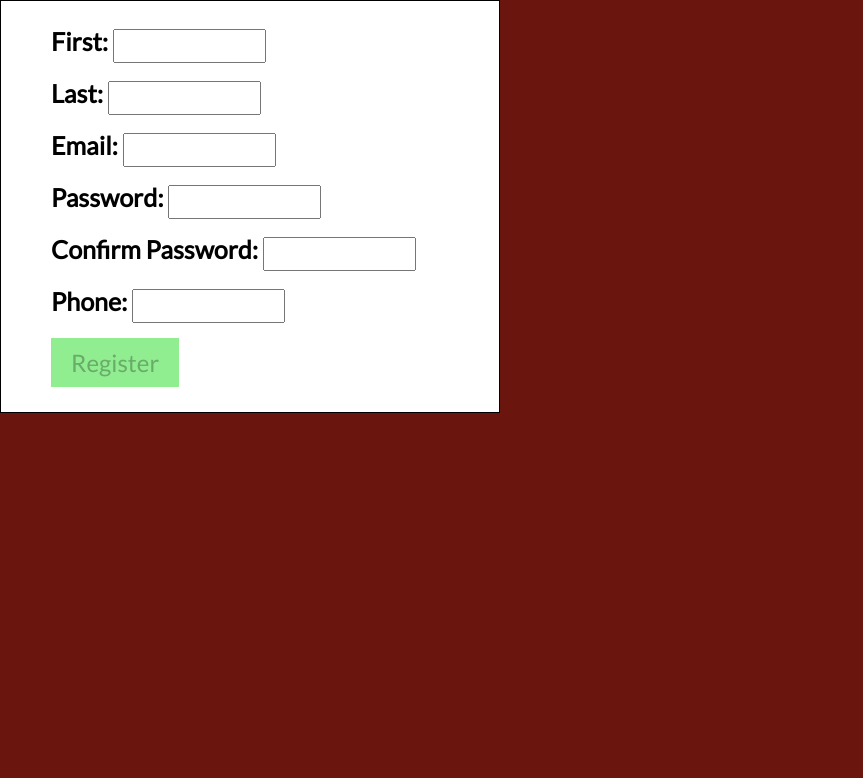
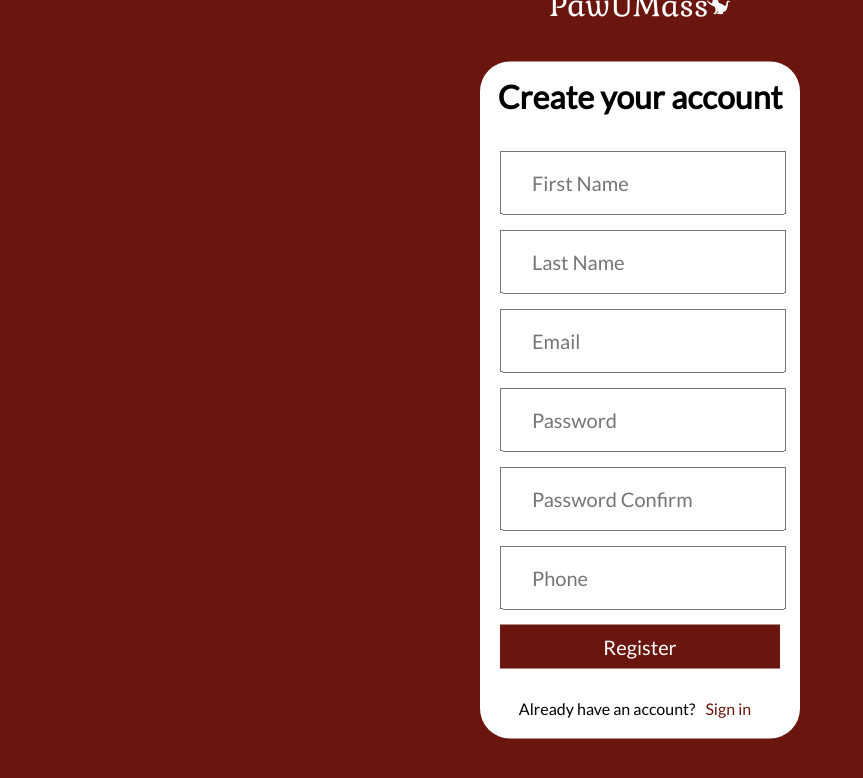
Before and after one commit to thinhphamcs/paw-umass, a React (Create React App) app in the folder react/client/: page /register in a window 1280 px wide. Shown: the top 778 px of the page, without its empty margins (0-863 px from the left). Built offline with nearby package versions, Linux system fonts and the light colour scheme.

Commit message:
Added CSS

```diff
--- a/react/client/src/layout/Register/Register.css
+++ b/react/client/src/layout/Register/Register.css
@@ -1,36 +1,108 @@
-form {
-    background-color: #ffffff;
-    display: inline-block;
-    padding: 25px 50px;
-    text-align: left;
-    min-width: 500px;
-    border: 1px solid black;
+.register-container {
+    position: fixed;
+    top: 50%;
+    left: 50%;
+    -webkit-transform: translate(-50%, -50%);
+    transform: translate(-50%, -50%);
+    border-radius: 30px;
+    background-color: white;
+    padding: 0 0 50px;
+}
+/* === Logo === */
+.register-container-header {
+    position: fixed;
+    top: -10%;
+    left: 50%;
+    transform: translate(-50%, -50%);
+}
+/* === Form === */
+.register-form-title {
+    justify-content: center;
+    display: flex;
+    padding: 15px 5px;
 }
 
-form input {
-    margin-bottom: 15px;
-    line-height: 30px;
+.register-form-container {
+    background: none !important;
+    width: 320px !important;
+    display: inline-block;
+    padding: 20px !important;
+    text-align: center !important;
+    border: 0 !important;
+    min-width: 320px !important;
 }
 
-label {
-    font-size: 25px;
-    font-weight: bold;
+.register-form-group, .register-form-check {
+    display: table;
 }
 
-button {
-    background-color: lightgreen;
-    font-size: 24px;
-    padding: 10px 20px;
-    border: 0;
-    transition: 0.5s all ease-in-out;
-    cursor: pointer;
+
+.register-input {
+    font-size: 20px !important;
+    margin-bottom: 15px !important;
+    line-height: 40px !important;
+    padding: 10px 30px !important;
 }
 
-button:hover {
-    background-color: green;
+.register-label {
+    position: fixed;
+    left: 40px;
+    font-size: 15px;
+    font-weight: unset;
+}
+/* === Button === */
+.register-form-button {
+    background-color: #6A150D !important;
+    color: white !important;
+    font-size: 20px !important;
+    padding: 10px 20px !important;
+    border: 0 !important;
+    transition: 0.5s all ease-in-out !important;
+    cursor: pointer !important;
+    width: 100%;
 }
 
-.result-message {
-    background-color: orange;
-    padding: 10px 20px;
+.register-container-footer {
+    position: fixed;
+    width: 100%;
+    text-align: center;
 }
+
+.register-list-items {
+    color: #6A150D;
+    text-decoration: none;
+    padding: 10px;
+    display: inline-flex;
+}
+/* === Phone and Landscape === */
+@media screen and (max-width: 375px) {
+    html {
+        overflow-x: hidden;
+        position: absolute;
+    }
+  }
+@media screen and (max-width: 667px) and (orientation: landscape) {
+    html {
+        transform: rotate(-90deg);
+        transform-origin: left top;
+        overflow-x: hidden;
+        position: absolute;
+        top: 50%;
+        left: 50%;
+    }
+    .register-container {
+        position: fixed;
+        -webkit-transform: translate(-50%, -45%);
+        transform: translate(-50%, -45%);
+    }
+    .register-container-header {
+        position: fixed;
+        -webkit-transform: translate(-50%, -55%);
+        transform: translate(-50%, -55%);
+    }
+    .register-container-footer {
+        position: fixed;
+        -webkit-transform: translate(0%, -5%);
+        transform: translate(0%, -5%);
+    }
+}
--- a/react/client/src/layout/Register/Register.js
+++ b/react/client/src/layout/Register/Register.js
@@ -1,34 +1,47 @@
 // Import
 import React from 'react';
+import Logo from '../../assets/images/logo3.png';
+import { Link } from 'react-router-dom';
 import './Register.css';
-import { Button, Form } from "react-bootstrap";
 
 // This will be the font end with props I can use to display data
 function RegisterUI({ form: { onChange, form, registerFormValid, onSubmit, loading, error } }) {
 
     return (
-        <form>
-            {error ? <div>{error.message}</div> : null}
-            <Form.Label>First: </Form.Label>
-            <Form.Control required type="text" id="firstName" name="firstName" value={form.firstName} onChange={onChange}></Form.Control>
-            <br />
-            <Form.Label>Last: </Form.Label>
-            <Form.Control required type="text" id="lastName" name="lastName" value={form.lastName} onChange={onChange}></Form.Control>
-            <br />
-            <Form.Label>Email: </Form.Label>
-            <Form.Control required type="email" id="email" name="email" value={form.email} onChange={onChange}></Form.Control>
-            <br />
-            <Form.Label>Password: </Form.Label>
-            <Form.Control required type="password" id="password" name="password" value={form.password} onChange={onChange}></Form.Control>
-            <br />
-            <Form.Label>Confirm Password: </Form.Label>
-            <Form.Control required type="password" id="passwordConfirm" name="passwordConfirm" value={form.passwordConfirm} onChange={onChange}></Form.Control>
-            <br />
-            <Form.Label>Phone: </Form.Label>
-            <Form.Control required type="text" id="phone" name="phone" value={form.phone} onChange={onChange}></Form.Control>
-            <br />
-            <Button onClick={onSubmit} disabled={registerFormValid || loading} loading={loading} type="submit">Register</Button>
-        </form >
+        <div className="register-container">
+            <div className="register-container-header">
+                <img src={Logo} alt="Logo" />
+            </div>
+            <h1 className="register-form-title">Create your account </h1>
+            <form className="register-form-container">
+                {error ? <div>{error.message}</div> : null}
+                <div className="register-form-group">
+                    <input required className="register-input" type="text" id="firstName" name="firstName" placeholder="First Name" value={form.firstName} onChange={onChange}></input>
+                </div>
+                <div className="register-form-group">
+                    <input required className="register-input" type="text" id="lastName" name="lastName" placeholder="Last Name" value={form.lastName} onChange={onChange}></input>
+                </div>
+                <div className="register-form-group">
+                    <input required className="register-input" type="email" id="email" name="email" placeholder="Email" value={form.email} onChange={onChange}></input>
+                </div>
+                <div className="register-form-group">
+                    <input required className="register-input" type="password" id="password" name="password" placeholder="Password" value={form.password} onChange={onChange}></input>
+                </div>
+                <div className="register-form-group">
+                    <input required className="register-input" type="password" id="passwordConfirm" name="passwordConfirm" placeholder="Password Confirm" value={form.passwordConfirm} onChange={onChange}></input>
+                </div>
+                <div className="register-form-group">
+                    <input required className="register-input" type="text" id="phone" name="phone" placeholder="Phone" value={form.phone} onChange={onChange}></input>
+                </div>
+                <button className="register-form-button" onClick={onSubmit} disabled={registerFormValid || loading} loading={loading} type="submit">Register</button>
+            </form>
+            <div className="register-container-footer">
+                Already have an account?
+                <Link to="/login" className='register-list-items' >
+                    Sign in
+                </Link>
+            </div>
+        </div>
     )
 }
 
```
Also changed, not shown: 1 other file (tests, documents, lock files or other folders).
